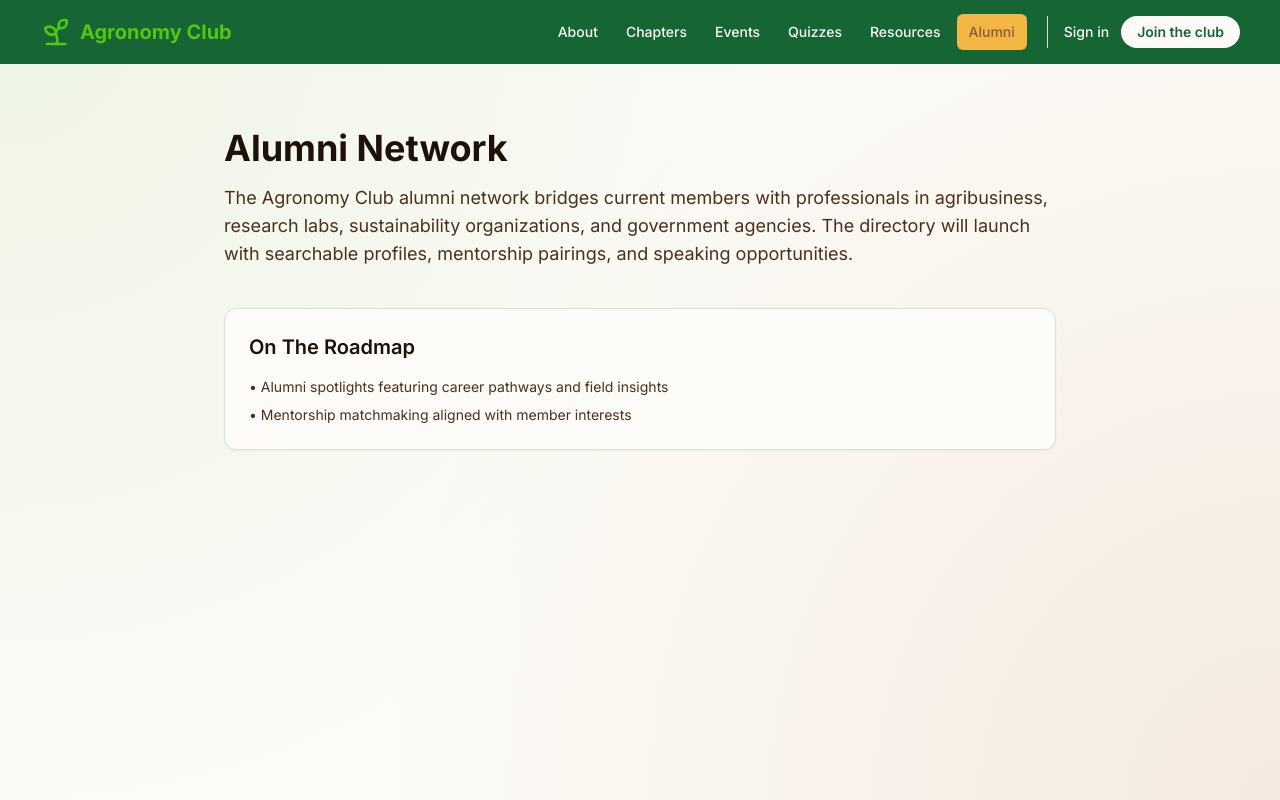
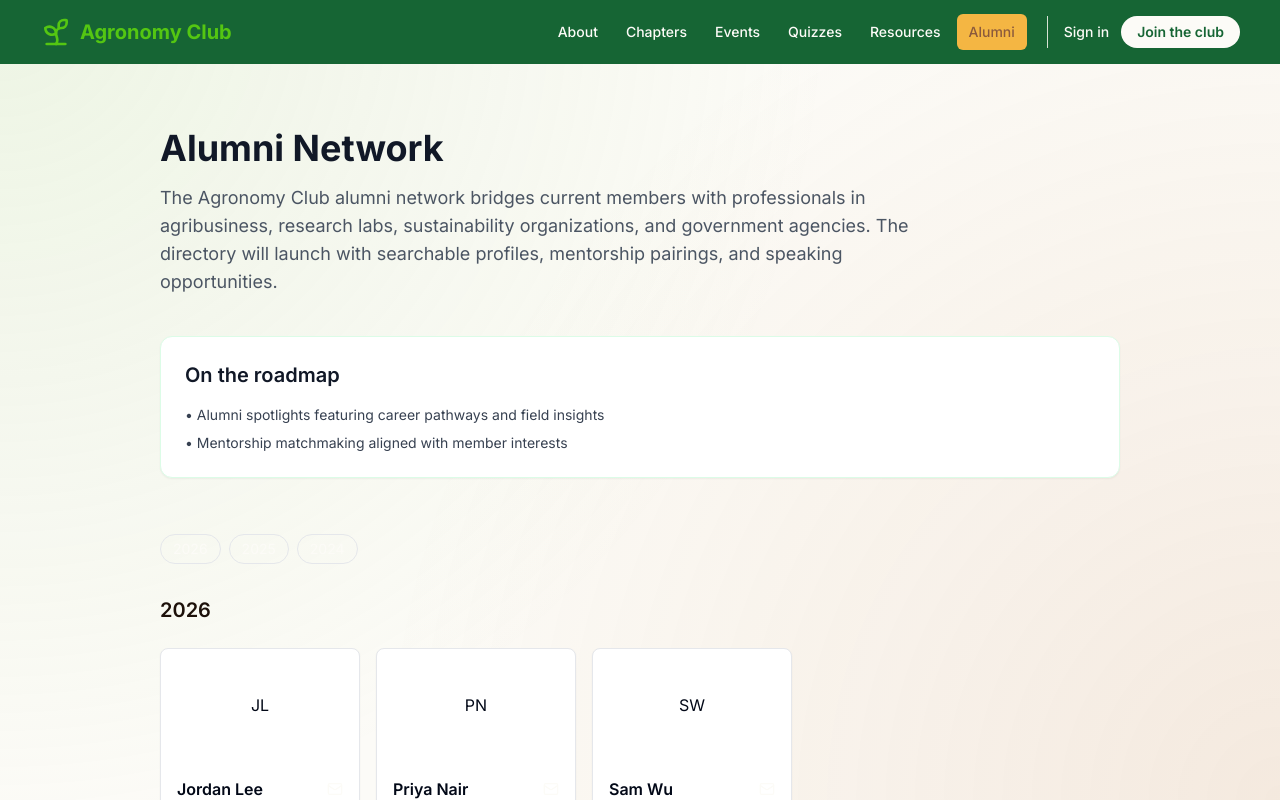
Before and after one commit to codersforcauses/agronomy-club, a Next.js app in the folder client/: page /alumni in a window 1280 px wide. Shown: the top 800 px of the page. Built offline with nearby package versions, Linux system fonts and the light colour scheme.

Commit message:
built alumni page, using alumni card, the  sections divided into years (starting with 2026) and each section contains the alumni card components.

```diff
--- a/client/src/app/alumni/page.tsx
+++ b/client/src/app/alumni/page.tsx
@@ -1,4 +1,6 @@
 import type { Metadata } from "next";
+
+import { type Alumni,AlumniCard } from "@/components/ui/alumnicard";
 
 export const metadata: Metadata = {
   title: "Alumni Network | Agronomy Club",
@@ -6,26 +8,134 @@ export const metadata: Metadata = {
     "Reconnect with Agronomy Club alumni mentors working across the agricultural value chain.",
 };
 
-export default function AlumniPage() {
+// ── Temporary mock data ──
+const MOCK_ALUMNI: Alumni[] = [
+  {
+    id: "1",
+    name: "Jordan Lee",
+    degree: "Agricultural science",
+    chapter: "UWA",
+    email: "jordan.lee@example.com",
+    gradYear: 2026,
+  },
+  {
+    id: "2",
+    name: "Priya Nair",
+    degree: "Agribusiness",
+    chapter: "UWA",
+    email: "priya.nair@example.com",
+    gradYear: 2026,
+  },
+  {
+    id: "3",
+    name: "Sam Wu",
+    degree: "Plant science",
+    chapter: "Perth",
+    email: "sam.wu@example.com",
+    gradYear: 2026,
+    chapterColour: "#7C3AED",
+  },
+  {
+    id: "4",
+    name: "Tom Becker",
+    degree: "Soil science",
+    chapter: "Adelaide",
+    email: "tom.becker@example.com",
+    gradYear: 2025,
+    chapterColour: "#1E3A8A",
+  },
+  {
+    id: "5",
+    name: "Mia Chen",
+    degree: "Agronomy",
+    chapter: "Melbourne",
+    email: "mia.chen@example.com",
+    gradYear: 2025,
+    chapterColour: "#B45309",
+  },
+  {
+    id: "6",
+    name: "Leah Park",
+    degree: "Horticulture",
+    chapter: "UWA",
+    email: "leah.park@example.com",
+    gradYear: 2024,
+  },
+];
+
+async function getAlumni(): Promise<Alumni[]> {
+  return MOCK_ALUMNI;
+  // Real version later:
+  // const res = await fetch(`${process.env.NEXT_PUBLIC_BACKEND_URL}/api/alumni/`, { cache: "no-store" });
+  // if (!res.ok) return []; return res.json();
+}
+
+export default async function AlumniPage() {
+  const alumni = await getAlumni();
+
+  const byYear: Record<number, Alumni[]> = {};
+  for (const person of alumni) {
+    if (!byYear[person.gradYear]) byYear[person.gradYear] = [];
+    byYear[person.gradYear].push(person);
+  }
+
+  // Years newest first
+  const years = Object.keys(byYear)
+    .map(Number)
+    .sort((a, b) => b - a);
+
   return (
-    <section className="mx-auto max-w-4xl px-4 py-16 sm:px-6 lg:px-8">
-      <h1 className="text-4xl font-bold">Alumni Network</h1>
-      <p className="mt-4 text-lg text-brand-text">
+    <main className="mx-auto max-w-5xl px-4 py-16 sm:px-6 lg:px-8">
+      <h1 className="text-4xl font-bold text-gray-900">Alumni Network</h1>
+      <p className="mt-4 max-w-3xl text-lg text-gray-600">
         The Agronomy Club alumni network bridges current members with
         professionals in agribusiness, research labs, sustainability
         organizations, and government agencies. The directory will launch with
         searchable profiles, mentorship pairings, and speaking opportunities.
       </p>
 
-      <div className="mt-10 rounded-xl border border-brand-green-light bg-brand-surface p-6 shadow-sm">
-        <h2 className="text-xl font-semibold">On The Roadmap</h2>
-        <ul className="mt-4 space-y-2 text-sm text-brand-text">
+      <div className="mt-10 rounded-xl border border-green-100 bg-white p-6 shadow-sm">
+        <h2 className="text-xl font-semibold text-gray-900">On the roadmap</h2>
+        <ul className="mt-4 space-y-2 text-sm text-gray-700">
           <li>
             • Alumni spotlights featuring career pathways and field insights
           </li>
           <li>• Mentorship matchmaking aligned with member interests</li>
         </ul>
       </div>
-    </section>
+
+      {/* ── Alumni directory ── */}
+      <nav
+        aria-label="Jump to year"
+        className="mb-8 mt-14 flex flex-wrap gap-2"
+      >
+        {years.map((year) => (
+          <a
+            key={year}
+            href={`#year-${year}`}
+            className="border-brand-600 text-brand-700 hover:bg-brand-50 rounded-full border px-3 py-1 text-sm transition"
+          >
+            {year}
+          </a>
+        ))}
+      </nav>
+
+      <div className="space-y-12">
+        {years.map((year) => (
+          <section key={year} id={`year-${year}`} className="scroll-mt-24">
+            <div className="mb-4">
+              <h2 className="text-soil-900 text-xl font-semibold">{year}</h2>
+              <div className="bg-brand-500 mt-1 h-1 w-11 rounded-full" />
+            </div>
+
+            <div className="flex flex-wrap gap-4">
+              {byYear[year].map((person) => (
+                <AlumniCard key={person.id} alumni={person} />
+              ))}
+            </div>
+          </section>
+        ))}
+      </div>
+    </main>
   );
 }
```
